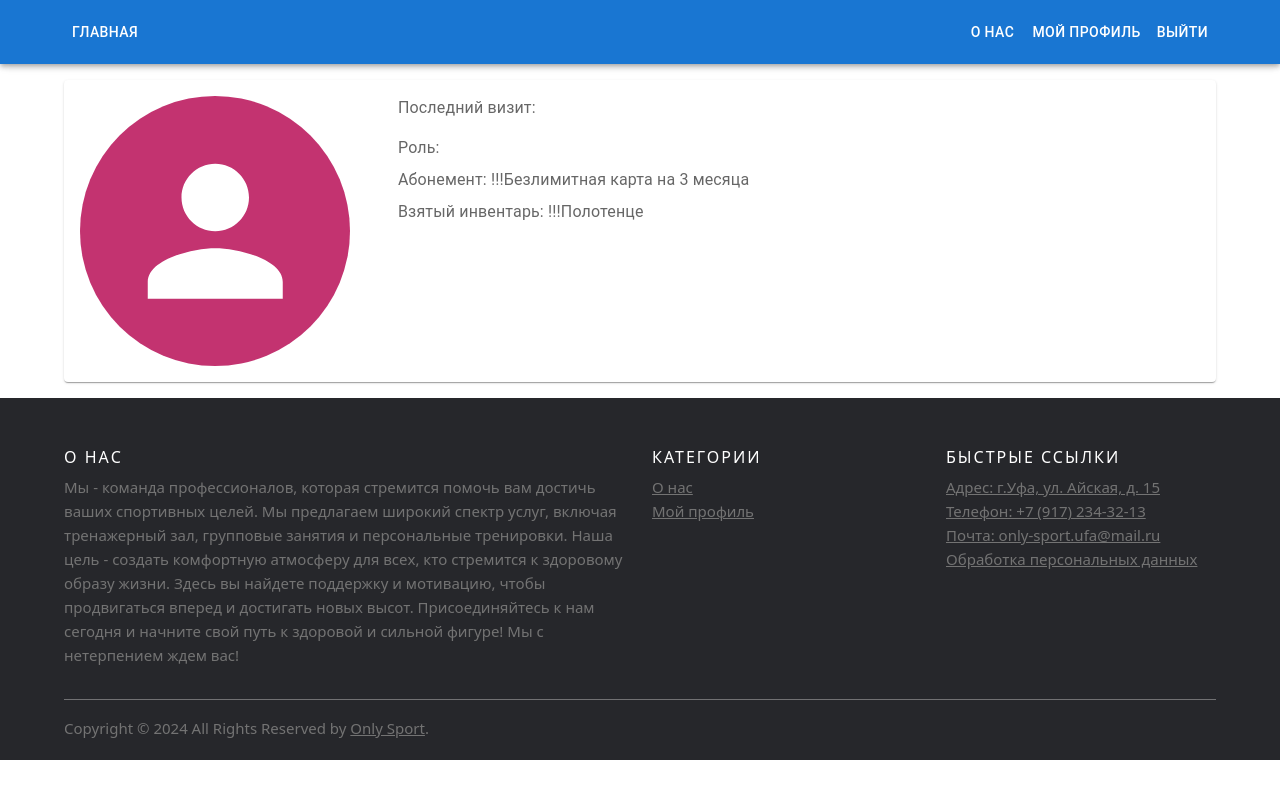
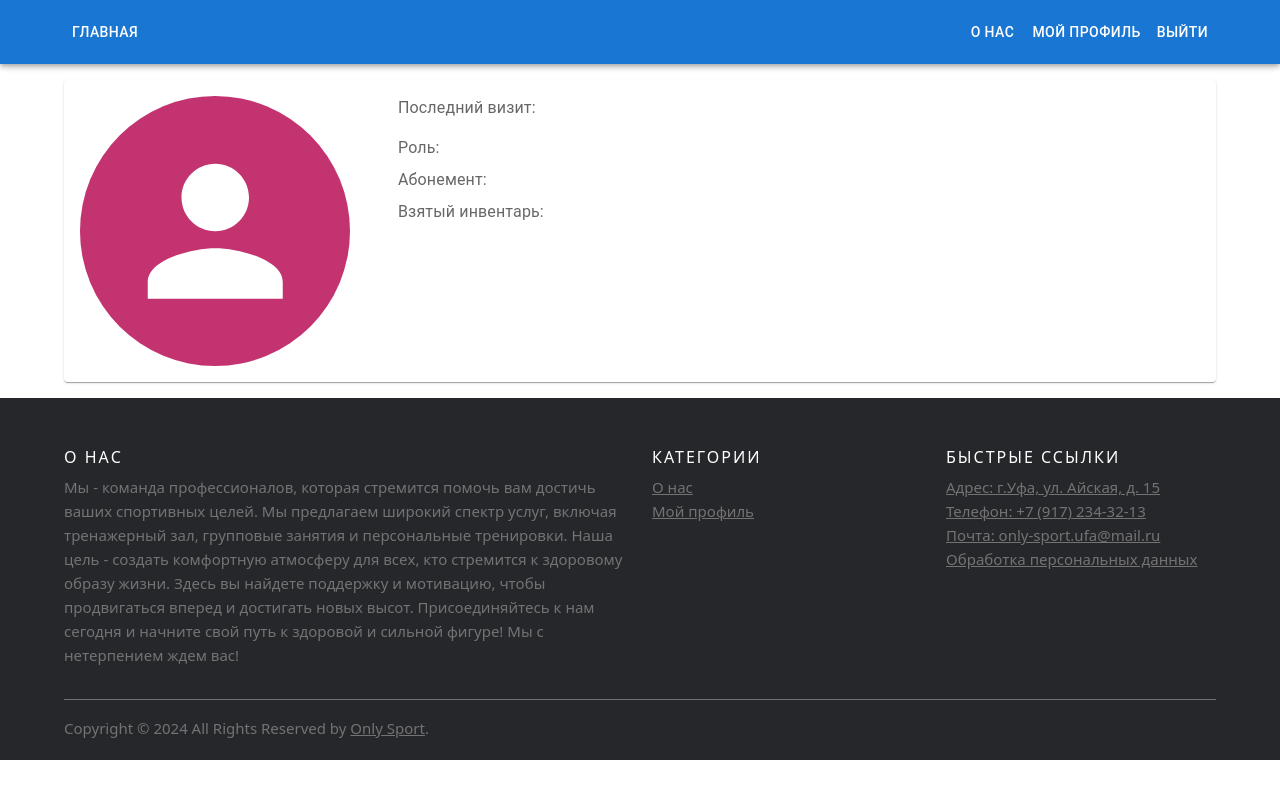
Before and after one commit to iwanttos1eep/client, a React (Create React App) app: page /profile in a window 1280 px wide. Built offline with nearby package versions, Linux system fonts and the light colour scheme.

Commit message:
feat[ProfilePage]: showing inventory and subscription

```diff
--- a/src/pages/ProfilePage/index.tsx
+++ b/src/pages/ProfilePage/index.tsx
@@ -76,10 +76,13 @@ const ProfilePage = () => {
                       <span key={index}>{role.name}</span>
                     )) ?? <></>}
                   </Typography>
+                  <Typography>Абонемент: {user?.subscription?.name}</Typography>
                   <Typography>
-                    Абонемент: !!!Безлимитная карта на 3 месяца
+                    Взятый инвентарь:{' '}
+                    {user?.inventoryList?.map((inventory) => (
+                      <span>{inventory.name}</span>
+                    ))}
                   </Typography>
-                  <Typography>Взятый инвентарь: !!!Полотенце</Typography>
                 </Stack>
               }
             />
```
